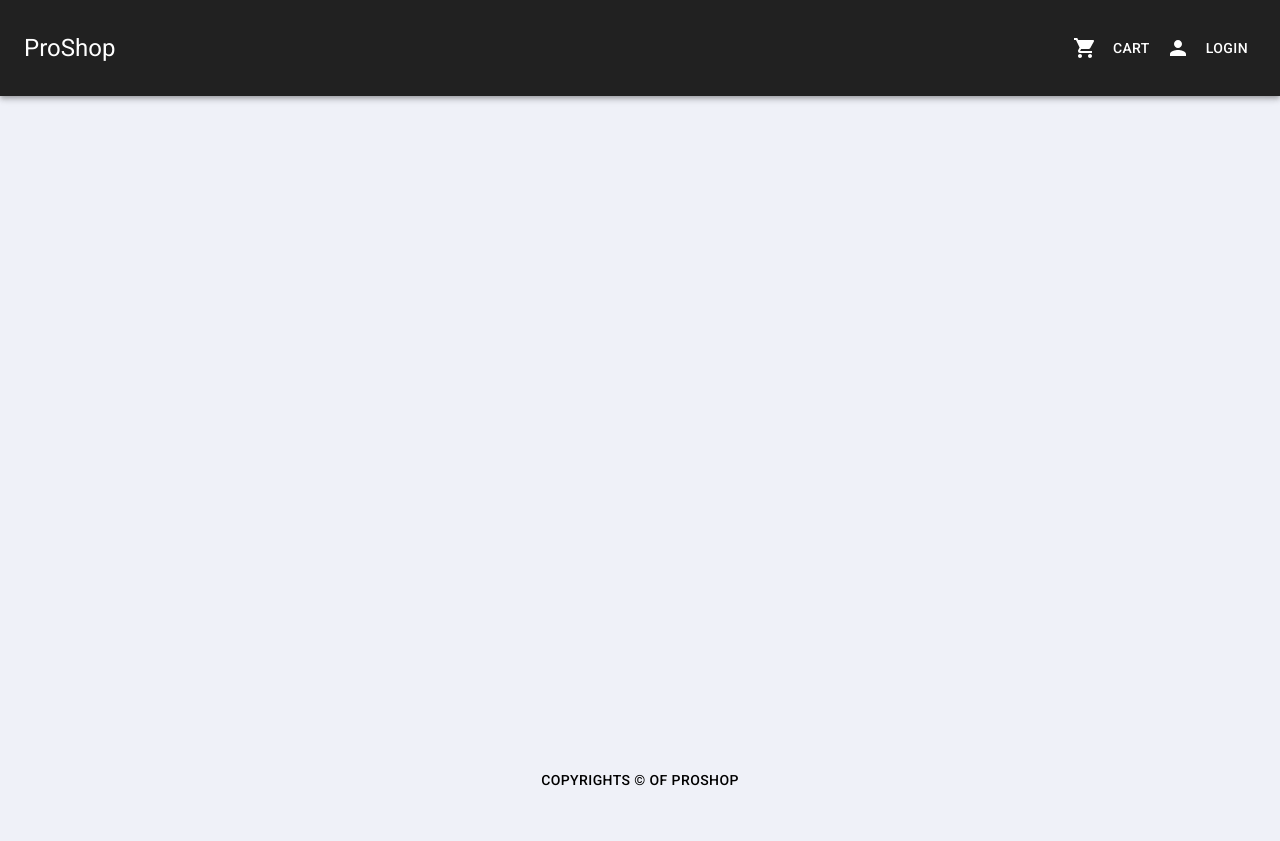
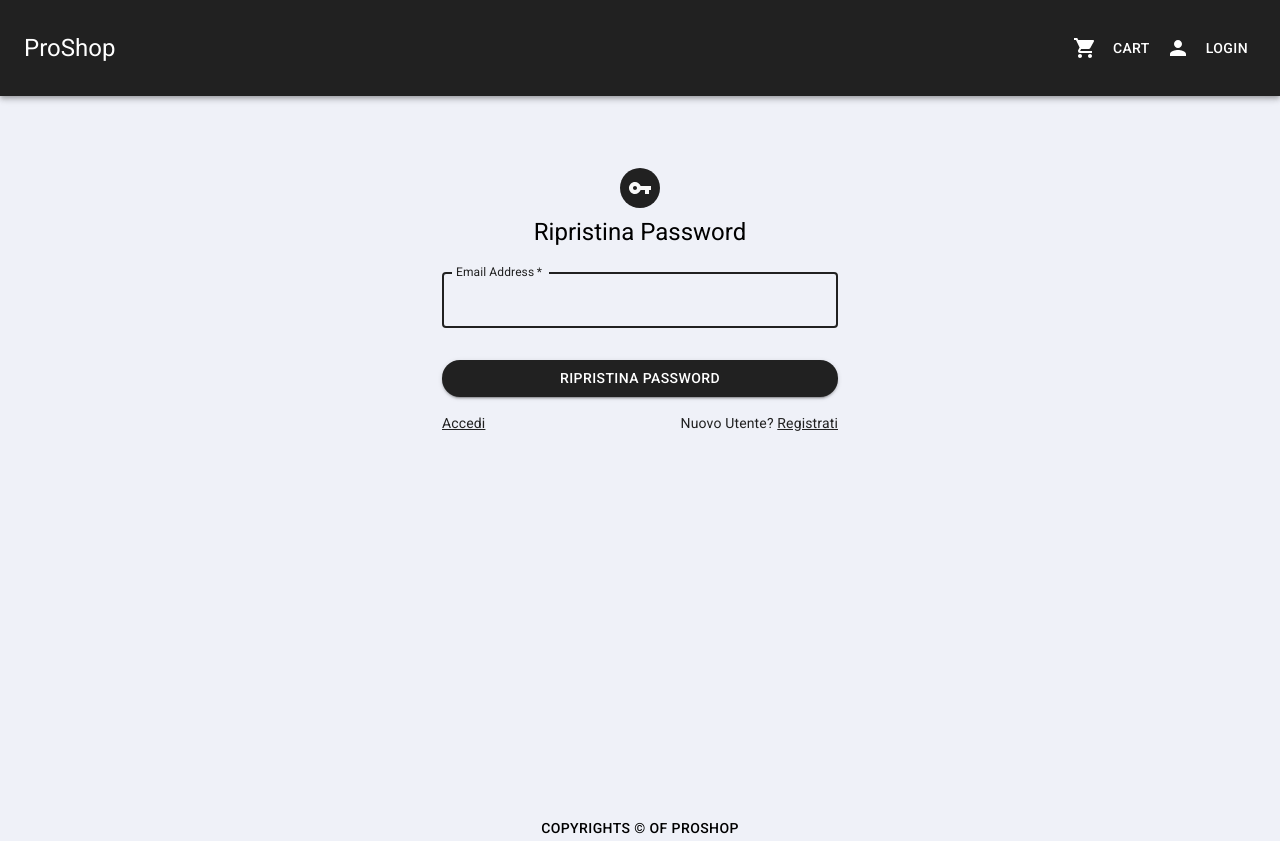
Before and after one commit to omardeangelis/proshop, a React (Create React App) app in the folder frontend/: page /forgotpassword in a window 1280 px wide. Before the commit the page ends 800 px from the top, so only its background shows below. Built offline with nearby package versions, Linux system fonts and the light colour scheme.

Commit message:
attivazione user e forgotScreen

```diff
--- a/frontend/src/App.js
+++ b/frontend/src/App.js
@@ -8,6 +8,8 @@ import RegisterScreen from "./screen/RegisterScreen";
 import LogoutScreen from "./screen/LogoutScreen";
 import UserProfileScreen from "./screen/UserProfileScreen";
 import SendActiveScreen from "./screen/auth/SendActiveScreen";
+import ForgotPasswordScreen from "./screen/auth/ForgotPasswordScreen";
+
 import Container from "@material-ui/core/Container";
 import { BrowserRouter as Router, Route, Switch } from "react-router-dom";
 
@@ -30,6 +32,11 @@ function App() {
               exact
               component={SendActiveScreen}
             />
+            <Route
+              path="/forgotpassword"
+              exact
+              component={ForgotPasswordScreen}
+            />
           </Switch>
         </Container>
       </main>
--- a/frontend/src/reducers/actions/loginActions.js
+++ b/frontend/src/reducers/actions/loginActions.js
@@ -43,6 +43,7 @@ export const tryLoginUser = (email, password) => async (dispatch) => {
     dispatch({ type: LOGIN_REQUEST_SUCCESS, payload: data.isAdmin });
     localStorage.setItem("isLogin", "true");
     localStorage.setItem("isAdmin", JSON.stringify(data.isAdmin));
+    localStorage.setItem("isAdmin", JSON.stringify(data.isActive));
   } catch (error) {
     dispatch({
       type: LOGIN_REQUEST_FAILED,
@@ -62,8 +63,7 @@ export const newLoginAttempt = () => async (dispatch) => {
 export const userLogout = () => async (dispatch) => {
   await axios.get("api/auth/logout");
   dispatch({ type: USER_LOGOUT_REQUEST });
-  localStorage.removeItem("isLogin");
-  localStorage.removeItem("isAdmin");
+  localStorage.clear();
 };
 
 ////////////////////////////////////////////////////////////////////////////////////////
--- a/frontend/src/reducers/constants/validationContants.js
+++ b/frontend/src/reducers/constants/validationContants.js
@@ -1,3 +1,7 @@
 export const SEND_ACTIVATION_TOKEN_STARTED = "SEND_ACTIVATION_TOKEN_STARTED";
 export const SEND_ACTIVATION_TOKEN_SUCCESS = "SEND_ACTIVATION_TOKEN_SUCCESS";
 export const SEND_ACTIVATION_TOKEN_FAILED = "SEND_ACTIVATION_TOKEN_FAILED";
+
+export const PROFILE_ACTIVATION_STARTED = "PROFILE_ACTIVATION_STARTED";
+export const PROFILE_ACTIVATION_SUCCESS = "PROFILE_ACTIVATION_SUCCESS";
+export const PROFILE_ACTIVATION_FAILED = "PROFILE_ACTIVATION_FAILED";
--- a/frontend/src/reducers/validationReducers.js
+++ b/frontend/src/reducers/validationReducers.js
@@ -2,8 +2,12 @@ import {
   SEND_ACTIVATION_TOKEN_FAILED,
   SEND_ACTIVATION_TOKEN_SUCCESS,
   SEND_ACTIVATION_TOKEN_STARTED,
+  PROFILE_ACTIVATION_STARTED,
+  PROFILE_ACTIVATION_SUCCESS,
+  PROFILE_ACTIVATION_FAILED,
 } from "./constants/validationContants";
 
+// Gestisce gli state per l'invio del token per attivazione profilo
 export const sendActivationTokenReducer = (
   state = { isLoading: true },
   { type, payload }
@@ -14,8 +18,27 @@ export const sendActivationTokenReducer = (
     case SEND_ACTIVATION_TOKEN_SUCCESS:
       return { isLoading: false, success: true };
     case SEND_ACTIVATION_TOKEN_FAILED:
-      return { isLoading: true, error: payload };
+      return { isLoading: false, error: payload };
     default:
       return state;
   }
 };
+
+////////////////////////////////////////////////////////////////////////
+
+// Gestisce gli state per'attivazione del profilo
+export const profileActivationReducer = (
+  state = { isLoading: true },
+  { type, payload }
+) => {
+  switch (type) {
+    case PROFILE_ACTIVATION_STARTED:
+      return { isLoading: true };
+    case PROFILE_ACTIVATION_SUCCESS:
+      return { isLoading: false, success: true };
+    case PROFILE_ACTIVATION_FAILED:
+      return { isLoading: false, error: payload };
+    default:
+      return state;
+  }
+};
--- a/frontend/src/screen/LoginScreen.js
+++ b/frontend/src/screen/LoginScreen.js
@@ -1,4 +1,5 @@
 import React, { useState, useEffect } from "react";
+import Loading from "../components/ui/Loading";
 import { useSelector, useDispatch } from "react-redux";
 import {
   tryLoginUser,
@@ -103,11 +104,7 @@ const LoginScreen = ({ location, history }) => {
   }, [isLogin, history, redirect]);
 
   if (isLoading) {
-    return (
-      <Typography variant="h4" align="center">
-        Loading....
-      </Typography>
-    );
+    return <Loading isOpen={isLoading} />;
   }
   return (
     <Container component="main" maxWidth="xs">
@@ -162,7 +159,7 @@ const LoginScreen = ({ location, history }) => {
 
           <Grid container>
             <Grid item xs>
-              <Link href="#" variant="body2">
+              <Link component={RouterLink} to="/forgotpassword" variant="body2">
                 Forgot password?
               </Link>
             </Grid>
--- a/frontend/src/screen/RegisterScreen.js
+++ b/frontend/src/screen/RegisterScreen.js
@@ -206,12 +206,12 @@ const LoginScreen = ({ location, history }) => {
 
           <Grid container>
             <Grid item xs>
-              <Link href="#" variant="body2">
+              <Link component={RouterLink} to="/forgotpassword" variant="body2">
                 Forgot password?
               </Link>
             </Grid>
             <Grid item>
-              <Link component={RouterLink} href="#" variant="body2" to="/login">
+              <Link component={RouterLink} variant="body2" to="/login">
                 {"Hai già un account?"} <u>Accedi</u>
               </Link>
             </Grid>
--- /dev/null
+++ b/frontend/src/screen/auth/ForgotPasswordScreen.js
@@ -0,0 +1,112 @@
+import React, { useState } from "react";
+import { Link as RouterLink } from "react-router-dom";
+//Material UI Import
+import Alert from "@material-ui/lab/Alert";
+import Avatar from "@material-ui/core/Avatar";
+import Button from "@material-ui/core/Button";
+import TextField from "@material-ui/core/TextField";
+import Link from "@material-ui/core/Link";
+import Grid from "@material-ui/core/Grid";
+import VpnKeyIcon from "@material-ui/icons/VpnKey";
+import Typography from "@material-ui/core/Typography";
+import { makeStyles } from "@material-ui/core/styles";
+import Container from "@material-ui/core/Container";
+
+const useStyles = makeStyles((theme) => ({
+  paper: {
+    marginTop: theme.spacing(8),
+    display: "flex",
+    flexDirection: "column",
+    alignItems: "center",
+  },
+  avatar: {
+    margin: theme.spacing(1),
+    backgroundColor: theme.palette.primary.main,
+  },
+  form: {
+    width: "100%", // Fix IE 11 issue.
+    marginTop: theme.spacing(1),
+  },
+  submit: {
+    margin: theme.spacing(3, 0, 2),
+  },
+  alert: {
+    marginTop: theme.spacing(2),
+  },
+}));
+
+const ResetPassword = () => {
+  const classes = useStyles();
+  const [email, setEmail] = useState("");
+
+  const handleChange = (e) => {
+    setEmail(e.target.value);
+  };
+
+  const handleSubmit = (e) => {
+    e.preventDefault();
+    console.log(email);
+    setEmail("");
+  };
+  return (
+    <Container component="main" maxWidth="xs">
+      <div className={classes.paper}>
+        <Avatar className={classes.avatar}>
+          <VpnKeyIcon />
+        </Avatar>
+        <Typography component="h1" variant="h5">
+          Ripristina Password
+        </Typography>
+        <form className={classes.form} onSubmit={handleSubmit}>
+          <TextField
+            variant="outlined"
+            margin="normal"
+            required
+            fullWidth
+            id="email"
+            label="Email Address"
+            name="email"
+            autoComplete="email"
+            value={email}
+            onChange={handleChange}
+            autoFocus
+          />
+
+          <Button
+            type="submit"
+            fullWidth
+            variant="contained"
+            color="primary"
+            className={`${classes.submit} btn`}
+          >
+            Ripristina password
+          </Button>
+
+          <Grid container>
+            <Grid item xs>
+              <Link component={RouterLink} to="/login" variant="body2">
+                <u>Accedi</u>
+              </Link>
+            </Grid>
+            <Grid item>
+              <Link component={RouterLink} variant="body2" to="/register">
+                {"Nuovo Utente?"} <u>Registrati</u>
+              </Link>
+            </Grid>
+          </Grid>
+          {/* {error && (
+              <Alert
+                variant="outlined"
+                severity="error"
+                className={classes.alert}
+              >
+                {error}
+              </Alert>
+            )} */}
+        </form>
+      </div>
+    </Container>
+  );
+};
+
+export default ResetPassword;
--- a/frontend/src/store.js
+++ b/frontend/src/store.js
@@ -11,7 +11,10 @@ import {
   updtateUserPasswordReducer,
 } from "./reducers/loginReducer";
 
-import { sendActivationTokenReducer } from "./reducers/validationReducers";
+import {
+  sendActivationTokenReducer,
+  profileActivationReducer,
+} from "./reducers/validationReducers";
 
 const reducer = combineReducers({
   productList: productListReducer,
@@ -22,6 +25,7 @@ const reducer = combineReducers({
   updateProfile: updateProfileReducer,
   updatePassword: updtateUserPasswordReducer,
   sendUserValidationToken: sendActivationTokenReducer,
+  validateProfileActivation: profileActivationReducer,
 });
 
 const cartItemsFromStorage = localStorage.getItem("cartItems")
@@ -36,9 +40,14 @@ const userIsAdmin = localStorage.getItem("isAdmin")
   ? JSON.parse(localStorage.getItem("isAdmin"))
   : false;
 
+const userIsActive = localStorage.getItem("isActive")
+  ? JSON.parse(localStorage.getItem("isActive"))
+  : false;
+
 const initialState = {
   cart: { cartItems: cartItemsFromStorage },
   login: { isLogin: userIsLogged, isAdmin: userIsAdmin },
+  profile: { isActive: userIsActive },
 };
 
 const middleware = [thunk];
```
Also changed, not shown: frontend/src/reducers/actions/validationActions.js (+21 -4 lines), frontend/src/screen/auth/SendActiveScreen.js (+83 -5 lines), 2 other files (tests, documents, lock files or other folders).
